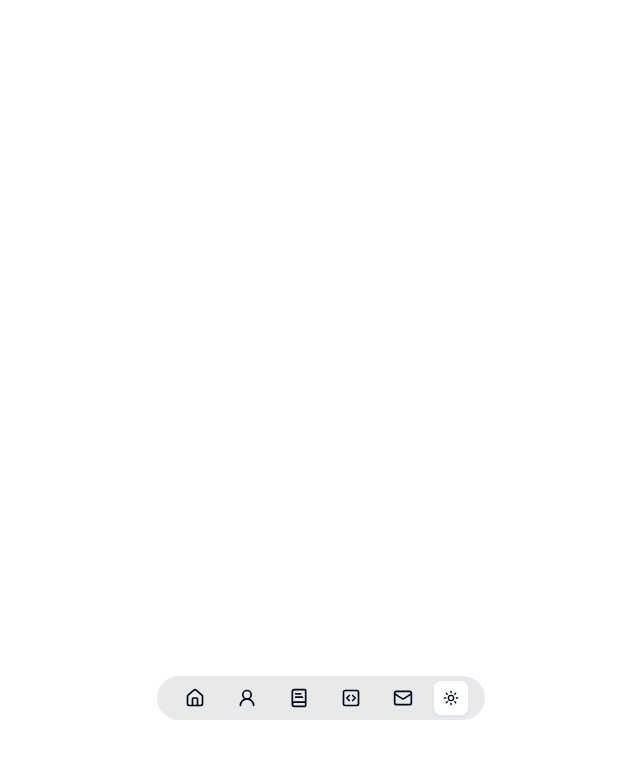
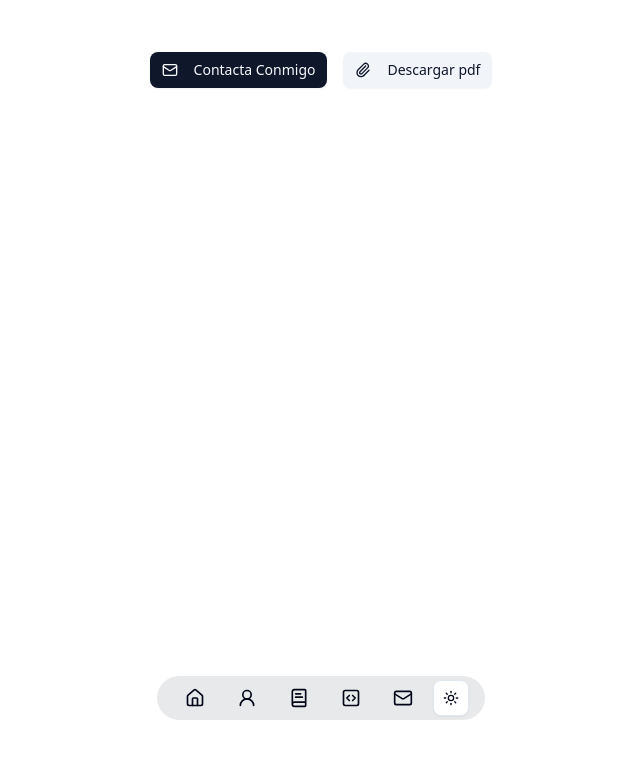
Before and after one commit to justacalmprogrammer/cvapp, a Next.js app: page / in a window 1280 px wide. Shown: the top 758 px of the page, without its empty margins (319-959 px from the left). Built offline with nearby package versions, Linux system fonts and the light colour scheme.

Commit message:
un poquitito de progreso

```diff
--- a/app/page.tsx
+++ b/app/page.tsx
@@ -1,3 +1,4 @@
+import Introduction from "@/components/Introduction";
 import Navbar from "@/components/Navbar";
 import Image from "next/image";
 
@@ -6,6 +7,7 @@ export default function Home() {
   return (
     <div>
       <Navbar/>
+      <Introduction/>
     </div>
 
   );
--- /dev/null
+++ b/components/Introduction.tsx
@@ -0,0 +1,31 @@
+import { Mail, Paperclip } from "lucide-react";
+import Link from "next/link";
+import { buttonVariants } from "./ui/button";
+
+const Introduction = () => {
+    return (
+        <div>
+            <div className="text-center" id="home">
+                <h3 className="text-xl mb-3"></h3>
+                <h1 className="text-4xl font-bold mb-3"></h1>
+                <h2 className="text-2xl text-gray-400"></h2>
+                <div className="flex items-center">
+                    <div className="flex flex-col md:flex-row gap-4 justifybetween mt-10 mx-auto">
+                        <Link className={buttonVariants()} href="#contact">
+                            <Mail className="mr-2" /> Contacta Conmigo
+                        </Link>
+                        <Link className={buttonVariants({ variant: 'secondary' })}
+                            href="/cv-pons.pdf"
+                            target="_blank">
+                            <Paperclip className="mr-2"/>Descargar pdf
+                            </Link>
+
+                    </div>
+
+                </div>
+            </div>
+        </div >
+    );
+}
+
+export default Introduction;
```
